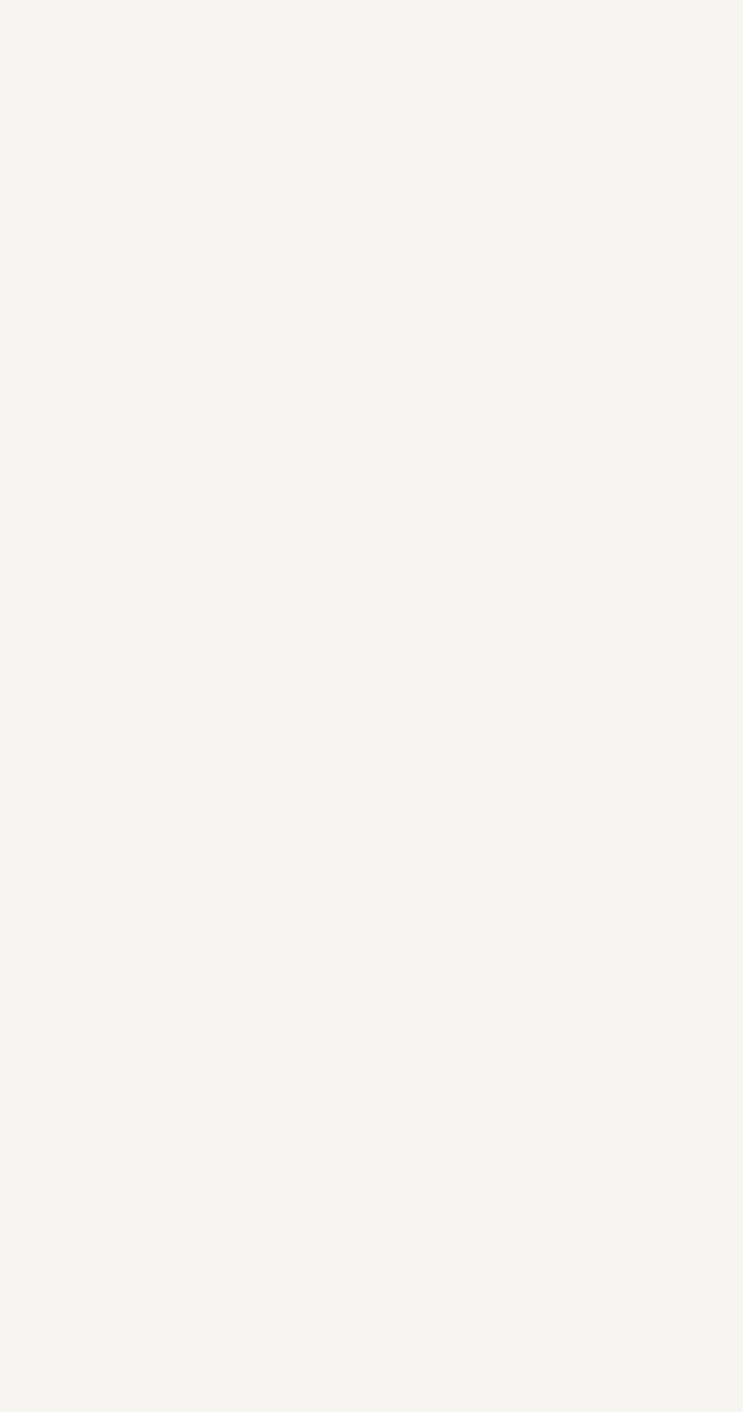
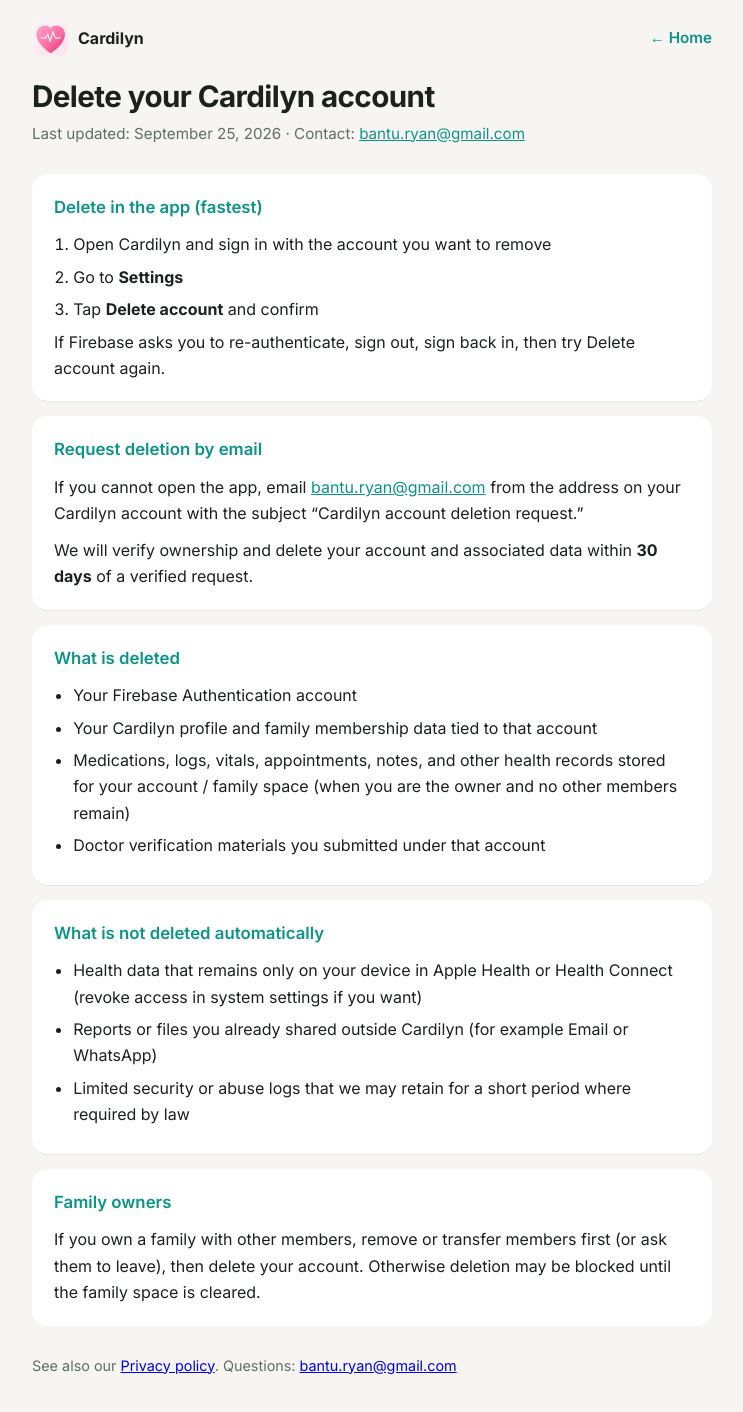
Before and after one commit to RyanBantu/cardilyn, a React (Vite) app: page /delete-account in a window 1280 px wide. Before the commit this address had no page. Shown: the top 1412 px of the page, without its empty margins (268-1011 px from the left). Before the commit the page ends 800 px from the top, so only its background shows below. Built offline with nearby package versions, Linux system fonts and the light colour scheme.

Commit message:
Add delete-account page for Play Console Data safety.
Co-authored-by: Cursor <cursoragent@cursor.com>

```diff
--- a/src/App.jsx
+++ b/src/App.jsx
@@ -237,6 +237,10 @@ export default function App() {
               Privacy policy
             </Link>
             {' · '}
+            <Link to="/delete-account/" className="email-link">
+              Delete account
+            </Link>
+            {' · '}
             <a href="#contribute" className="email-link">
               Contribute
             </a>
--- a/src/main.jsx
+++ b/src/main.jsx
@@ -3,6 +3,7 @@ import ReactDOM from 'react-dom/client'
 import { BrowserRouter, Routes, Route } from 'react-router-dom'
 import App from './App.jsx'
 import PrivacyPolicy from './pages/PrivacyPolicy.jsx'
+import DeleteAccount from './pages/DeleteAccount.jsx'
 
 ReactDOM.createRoot(document.getElementById('root')).render(
   <React.StrictMode>
@@ -11,6 +12,8 @@ ReactDOM.createRoot(document.getElementById('root')).render(
         <Route path="/" element={<App />} />
         <Route path="/privacy" element={<PrivacyPolicy />} />
         <Route path="/privacy/" element={<PrivacyPolicy />} />
+        <Route path="/delete-account" element={<DeleteAccount />} />
+        <Route path="/delete-account/" element={<DeleteAccount />} />
       </Routes>
     </BrowserRouter>
   </React.StrictMode>,
--- /dev/null
+++ b/src/pages/DeleteAccount.jsx
@@ -0,0 +1,110 @@
+import { Link } from 'react-router-dom'
+
+const SUPPORT_EMAIL = 'bantu.ryan@gmail.com'
+const DELETE_MAIL = `mailto:${SUPPORT_EMAIL}?subject=${encodeURIComponent(
+  'Cardilyn account deletion request',
+)}&body=${encodeURIComponent(
+  'Please delete my Cardilyn account and associated data.\n\nAccount email: \n',
+)}`
+
+/**
+ * Public account-deletion instructions for Google Play / App Store Data safety.
+ */
+export default function DeleteAccount() {
+  return (
+    <div className="privacy-page">
+      <header className="privacy-top">
+        <Link to="/" className="privacy-brand" aria-label="Cardilyn home">
+          <img src="/cardilyn-icon.png" alt="" width={36} height={36} />
+          <span>Cardilyn</span>
+        </Link>
+        <Link to="/" className="privacy-back">
+          ← Home
+        </Link>
+      </header>
+
+      <main className="privacy-main">
+        <h1>Delete your Cardilyn account</h1>
+        <p className="privacy-meta">
+          Last updated: September 25, 2026 · Contact:{' '}
+          <a href={`mailto:${SUPPORT_EMAIL}`}>{SUPPORT_EMAIL}</a>
+        </p>
+
+        <section className="privacy-card">
+          <h2>Delete in the app (fastest)</h2>
+          <ol>
+            <li>Open Cardilyn and sign in with the account you want to remove</li>
+            <li>Go to <strong>Settings</strong></li>
+            <li>Tap <strong>Delete account</strong> and confirm</li>
+          </ol>
+          <p>
+            If Firebase asks you to re-authenticate, sign out, sign back in, then try Delete
+            account again.
+          </p>
+        </section>
+
+        <section className="privacy-card">
+          <h2>Request deletion by email</h2>
+          <p>
+            If you cannot open the app, email{' '}
+            <a href={DELETE_MAIL}>{SUPPORT_EMAIL}</a> from the address on your Cardilyn
+            account with the subject “Cardilyn account deletion request.”
+          </p>
+          <p>
+            We will verify ownership and delete your account and associated data within{' '}
+            <strong>30 days</strong> of a verified request.
+          </p>
+        </section>
+
+        <section className="privacy-card">
+          <h2>What is deleted</h2>
+          <ul>
+            <li>Your Firebase Authentication account</li>
+            <li>
+              Your Cardilyn profile and family membership data tied to that account
+            </li>
+            <li>
+              Medications, logs, vitals, appointments, notes, and other health records
+              stored for your account / family space (when you are the owner and no other
+              members remain)
+            </li>
+            <li>Doctor verification materials you submitted under that account</li>
+          </ul>
+        </section>
+
+        <section className="privacy-card">
+          <h2>What is not deleted automatically</h2>
+          <ul>
+            <li>
+              Health data that remains only on your device in Apple Health or Health
+              Connect (revoke access in system settings if you want)
+            </li>
+            <li>
+              Reports or files you already shared outside Cardilyn (for example Email or
+              WhatsApp)
+            </li>
+            <li>
+              Limited security or abuse logs that we may retain for a short period where
+              required by law
+            </li>
+          </ul>
+        </section>
+
+        <section className="privacy-card">
+          <h2>Family owners</h2>
+          <p>
+            If you own a family with other members, remove or transfer members first (or
+            ask them to leave), then delete your account. Otherwise deletion may be blocked
+            until the family space is cleared.
+          </p>
+        </section>
+
+        <p className="privacy-footer-note">
+          See also our{' '}
+          <Link to="/privacy/">Privacy policy</Link>. Questions:{' '}
+          <a href={`mailto:${SUPPORT_EMAIL}`}>{SUPPORT_EMAIL}</a>
+        </p>
+      </main>
+    </div>
+  )
+}
--- a/src/pages/PrivacyPolicy.jsx
+++ b/src/pages/PrivacyPolicy.jsx
@@ -104,7 +104,10 @@ export default function PrivacyPolicy() {
           <ul>
             <li>You can edit or delete logs inside the app</li>
             <li>You can leave or be removed from a family</li>
-            <li>You can delete your account from Settings</li>
+            <li>
+              You can delete your account from Settings, or follow{' '}
+              <Link to="/delete-account/">delete-account instructions</Link>
+            </li>
             <li>
               You can disconnect Apple Health in iOS Settings → Privacy &amp; Security →
               Health
--- a/src/styles.css
+++ b/src/styles.css
@@ -2158,7 +2158,8 @@
   }
   .privacy-card p{ margin:0 0 10px; }
   .privacy-card p:last-child{ margin-bottom:0; }
-  .privacy-card ul{
+  .privacy-card ul,
+  .privacy-card ol{
     margin:0; padding-left:1.2rem;
   }
   .privacy-card li{ margin-bottom:6px; }
```
Also changed, not shown: vercel.json, 1 other file (tests, documents, lock files or other folders).
